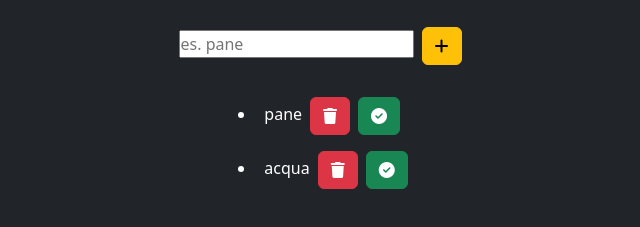
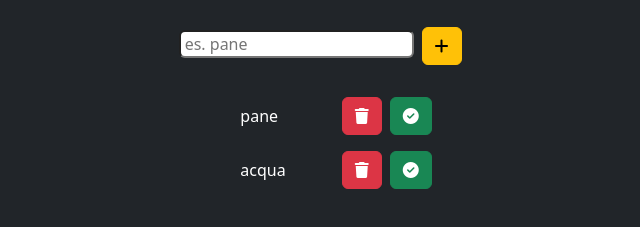
Before and after one commit to Lip-7/vue-todolist, a plain HTML site: page index.html in a window 1280 px wide. Shown: the part 101-328 px from the top of the page, without its empty margins (320-960 px from the left). Drawn offline with nearby package versions, Linux system fonts and the light colour scheme.

Commit message:
minor fixes

```diff
--- a/index.html
+++ b/index.html
@@ -14,15 +14,17 @@
         <div class="container py-5 d-flex gap-4 align-items-center flex-column">
             <h1 class="text-white">To-do List</h1>
             <div>
-                <input placeholder="es. pane" @keyup.enter="newIngredient" type="text" name="ingredient" id="ingredient" v-model="ingredient">
+                <input class="rounded-2" placeholder=" es. pane" @keyup.enter="newIngredient" type="text" name="ingredient" id="ingredient" v-model="ingredient">
                 <button @click="newIngredient" class="btn btn-warning ms-2"><i class="fa-solid fa-plus"></i></button>
             </div>
             <h3 v-if="error" class="text-danger">Inserisci un valore valido</h3>
             <ul v-if="listaSpesa.length > 0" class="text-white">
-                <li class="p-2" v-for="(ingredient, index) in listaSpesa" :key="index" :class="listaSpesa[index].completed ? 'alert alert-success itemDone' : ''">
+                <li class="p-2 d-flex justify-content-between gap-5 align-items-center" v-for="(ingredient, index) in listaSpesa" :key="index" :class="listaSpesa[index].completed ? 'alert alert-success itemDone' : ''">
                     <span>{{ingredient.name}}</span>
-                    <button @click="deleteIngredient(index)" class="btn btn-danger mx-2"><i class="fa-solid fa-trash"></i></button>
-                    <button  @click="complete(index)" class="btn btn-success"><i class="fa-solid fa-circle-check"></i></button>
+                    <div class="li-buttons">
+                        <button @click="deleteIngredient(index)" class="btn btn-danger mx-2"><i class="fa-solid fa-trash"></i></button>
+                        <button  @click="complete(index)" class="btn btn-success"><i class="fa-solid fa-circle-check"></i></button>
+                    </div>
                 </li>
             </ul>
             <h3 v-else class="text-warning">La lista della spesa è vuota</h3>
```
